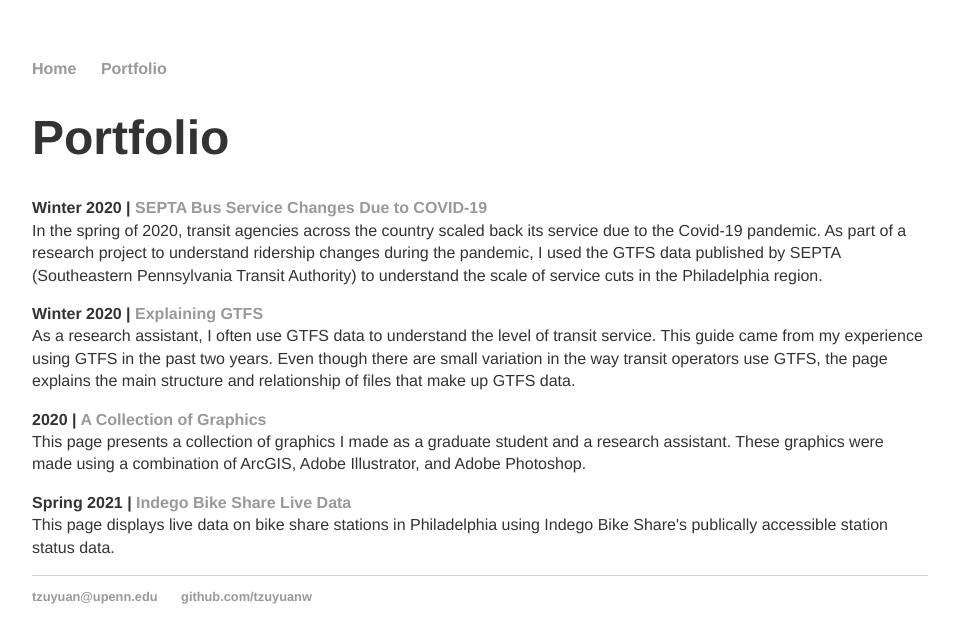
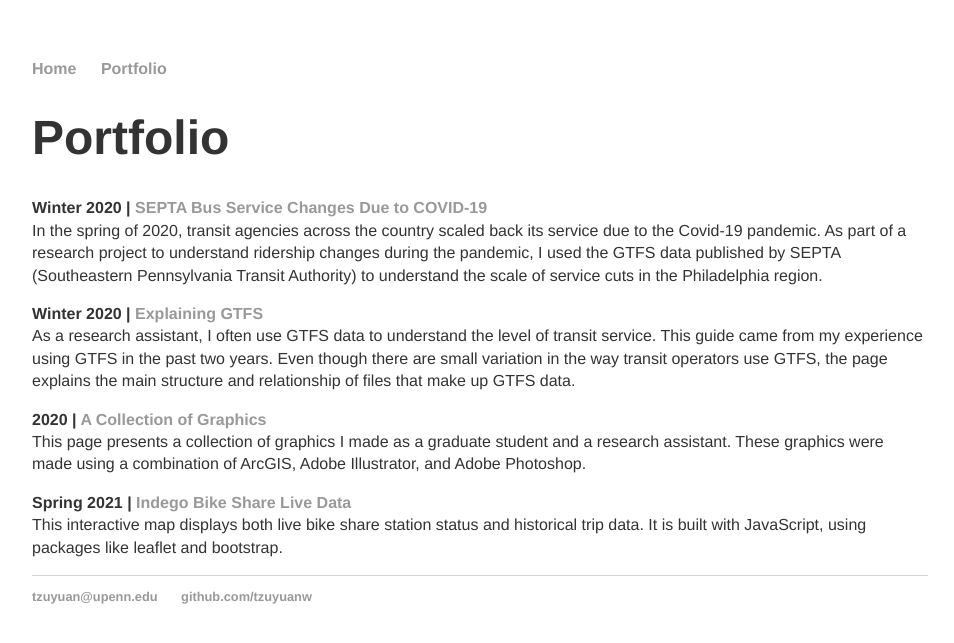
Before and after one commit to tzuyuanw/tzuyuanw.github.io, a Jekyll site: the page built from blog/index.html, in a window 1280 px wide. Shown: the top 643 px of the page, without its empty margins (160-1114 px from the left). Built offline with Jekyll 4.4.1, drawn with Linux system fonts in a browser that asks for light colours.

Commit message:
Update portfolio page

```diff
--- a/blog/index.html
+++ b/blog/index.html
@@ -21,8 +21,8 @@
 		These graphics were made using a combination of ArcGIS, Adobe Illustrator, and Adobe Photoshop.
 	</p>
 	<p><b>Spring 2021 | <a href="/blog/IndegoBikeshare" title="Indego Bike Share Live Data">Indego Bike Share Live Data</a></b><br/>
-		This page displays live data on bike share stations in Philadelphia
-        using Indego Bike Share's publically accessible station status data.
+		This interactive map displays both live bike share station status and historical trip data.
+		It is built with JavaScript, using packages like leaflet and bootstrap.
 
 	</p>
 	<!-- <p><b>Spring 2020 | <a href="/blog/worksample" title="Workshop Existing Condition Report">Workshop Existing Condition Report</a></b><br/>
```
